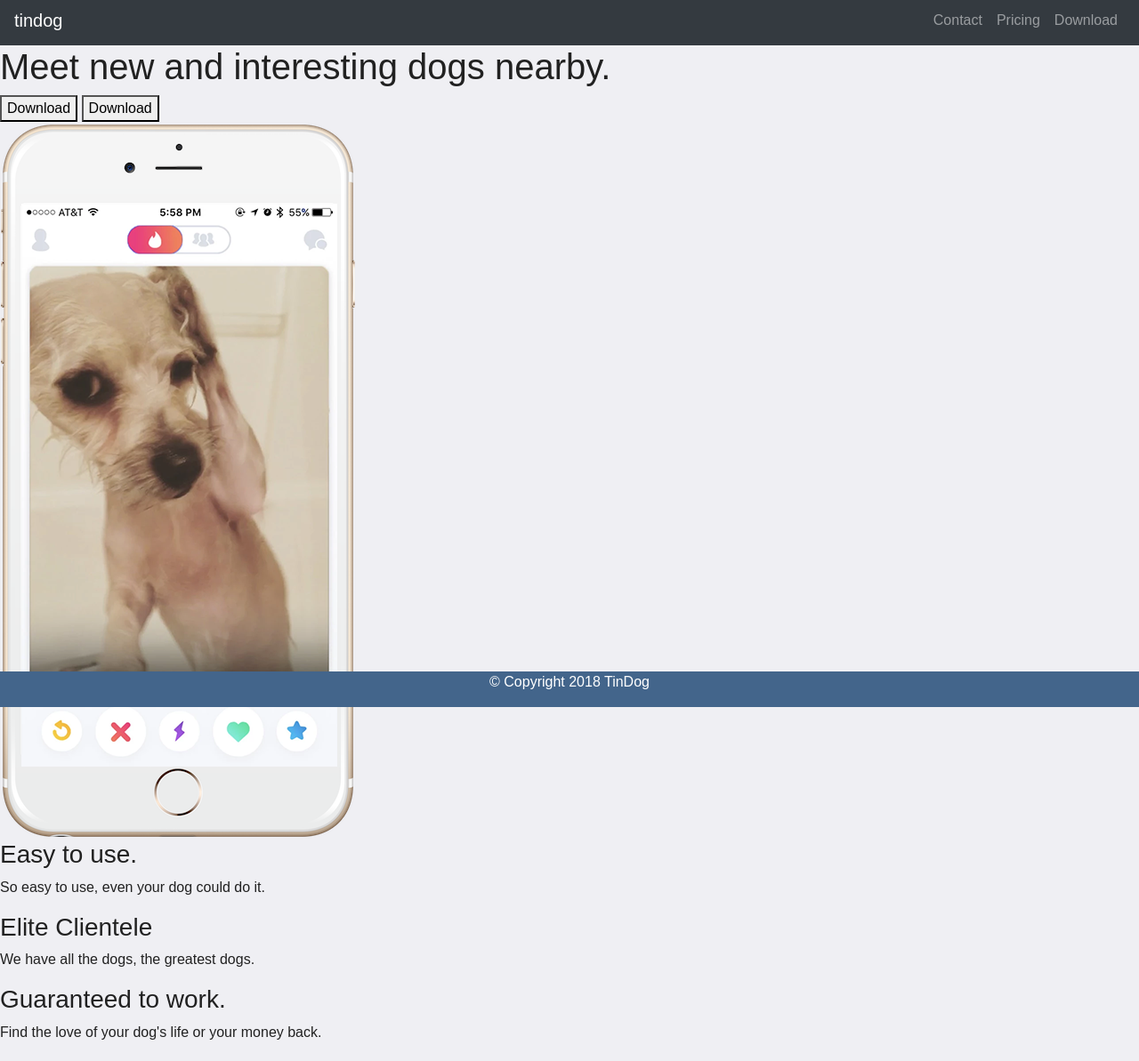
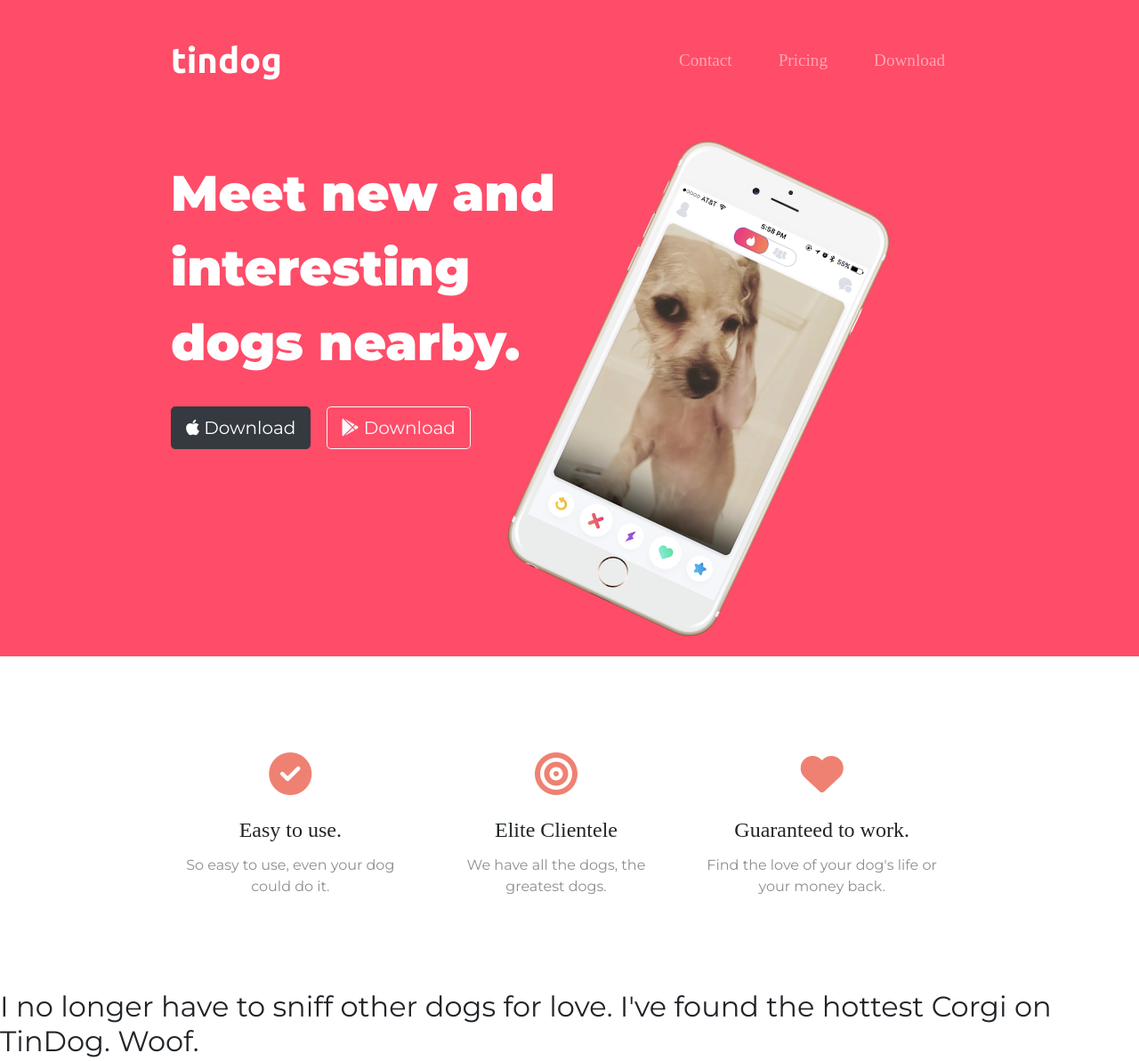
Before and after one commit to rachanahegde/python-pro-bootcamp-intermediate-plus-projects, a plain HTML site: page day-58-tindog/index.html in a window 1280 px wide. Shown: the part 5-1198 px from the top of the page at 89% size. Drawn offline with nearby package versions, Linux system fonts and the light colour scheme; files that its build step writes are made by us from their sources.

Commit message:
Add files via upload

```diff
--- /dev/null
+++ b/day-58-tindog/css/styles.css
@@ -0,0 +1,79 @@
+body {
+    font-family: 'Montserrat';
+}
+
+#title {
+    background-color: #ff4c68;
+    color: #fff;
+}
+
+.container-fluid {
+    padding: 3% 15%;
+}
+
+h1 {
+    font-family: 'Montserrat';
+    font-size: 3.5rem;
+    line-height: 1.5;
+    font-weight: 900;
+}
+
+/* Navigation Bar */
+.navbar {
+    padding: 0 0 4.5rem;
+}
+
+.navbar-brand {
+    font-family: 'Ubuntu';
+    font-size: 2.5rem;
+    font-weight: bold;
+}
+
+.nav-item {
+    padding: 0 18px;
+}
+
+.nav-link {
+    font-family: 'Montserrat-Thin';
+    font-size: 1.2rem;
+}
+
+/* Download Buttons */
+
+.download-button {
+    margin: 5% 3% 5% 0;
+}
+
+/* Title Image */
+
+.title-image {
+    width: 60%;
+    transform: rotate(25deg);
+}
+
+/* Features Section */
+
+#features {
+    text-align: center;
+    margin: 50px 0;
+}
+
+#features h3 {
+    font-family: 'Montserrat-Bold';
+    font-size: 1.5rem;
+    padding: 5px;
+}
+
+#features p {
+    color: #8f8f8f;
+}
+
+.feature-icon {
+    color: #ef8172;
+    width: 200px;
+    padding: 20px;
+}
+
+.feature-icon:hover {
+    color: #ff4c68;
+}
--- a/day-58-tindog/index.html
+++ b/day-58-tindog/index.html
@@ -4,9 +4,18 @@
 <head>
   <meta charset="utf-8">
   <title>TinDog</title>
+
+  <!-- Google Fonts -->
+  <link href="https://fonts.googleapis.com/css2?family=Montserrat:wght@100;400;900&family=Ubuntu:wght@300;400;700&display=swap" rel="stylesheet">
+
+  <!-- CSS Stylesheets -->
   <link rel="stylesheet" href="https://cdn.jsdelivr.net/npm/bootstrap@4.5.3/dist/css/bootstrap.min.css" integrity="sha384-TX8t27EcRE3e/ihU7zmQxVncDAy5uIKz4rEkgIXeMed4M0jlfIDPvg6uqKI2xXr2" crossorigin="anonymous">
   <link rel="stylesheet" href="css/styles.css">
 
+  <!-- Font Awesome -->
+  <script src="https://kit.fontawesome.com/2156b0e47e.js" crossorigin="anonymous"></script>
+
+  <!-- Bootstrap Scripts -->
   <script src="https://code.jquery.com/jquery-3.5.1.slim.min.js" integrity="sha384-DfXdz2htPH0lsSSs5nCTpuj/zy4C+OGpamoFVy38MVBnE+IbbVYUew+OrCXaRkfj" crossorigin="anonymous"></script>
   <script src="https://cdn.jsdelivr.net/npm/popper.js@1.16.1/dist/umd/popper.min.js" integrity="sha384-9/reFTGAW83EW2RDu2S0VKaIzap3H66lZH81PoYlFhbGU+6BZp6G7niu735Sk7lN" crossorigin="anonymous"></script>
   <script src="https://cdn.jsdelivr.net/npm/bootstrap@4.5.3/dist/js/bootstrap.min.js" integrity="sha384-w1Q4orYjBQndcko6MimVbzY0tgp4pWB4lZ7lr30WKz0vr/aWKhXdBNmNb5D92v7s" crossorigin="anonymous"></script>
@@ -15,9 +24,11 @@
 <body>
 
   <section id="title">
+    <div class="container-fluid">
 
       <!-- Nav Bar -->
-    <nav class="navbar navbar-expand-lg navbar-dark bg-dark">
+
+      <nav class="navbar navbar-expand-lg navbar-dark">
         <a class="navbar-brand" href="">tindog</a>
         <button class="navbar-toggler" type="button" data-toggle="collapse" data-target="#navbarTogglerDemo01" aria-controls="navbarTogglerDemo01" aria-expanded="false" aria-label="Toggle navigation">
           <span class="navbar-toggler-icon"></span>
@@ -39,32 +50,42 @@
 
 
       <!-- Title -->
-
-    <div>
+      <div class="row">
+        <div class="col-lg-6">
           <h1>Meet new and interesting dogs nearby.</h1>
-      <button type="button">Download</button>
-      <button type="button">Download</button>
+          <button type="button" class="btn btn-dark btn-lg download-button"><i class="fab fa-apple"></i> Download</button>
+          <button type="button" class="btn btn-outline-light btn-lg download-button"><i class="fab fa-google-play"></i> Download</button>
         </div>
-    <div>
-      <img src="images/iphone6.png" alt="iphone-mockup">
+        <div class="col-lg-6">
+          <img class="title-image" src="images/iphone6.png" alt="iphone-mockup">
         </div>
-
+      </div>
+    </div>
   </section>
 
 
   <!-- Features -->
 
   <section id="features">
+    <div class="row container-fluid">
+      <div class="col-lg-4">
+        <i class="feature-icon fas fa-check-circle fa-3x"></i>
+        <h3> Easy to use.</h3>
+        <p>So easy to use, even your dog could do it.</p>
+      </div>
 
-    <h3>Easy to use.</h3>
-    <p>So easy to use, even your dog could do it.</p>
-
+      <div class="col-lg-4">
+        <i class="feature-icon fas fa-bullseye fa-3x"></i>
         <h3>Elite Clientele</h3>
         <p>We have all the dogs, the greatest dogs.</p>
+      </div>
 
-    <h3>Guaranteed to work.</h3>
+      <div class="col-lg-4">
+        <i class="feature-icon fas fa-heart fa-3x"></i>
+        <h3> Guaranteed to work.</h3>
         <p>Find the love of your dog's life or your money back.</p>
-
+      </div>
+    </div>
   </section>
 
 
```
Lines whose indentation alone changed are shown as unchanged.
